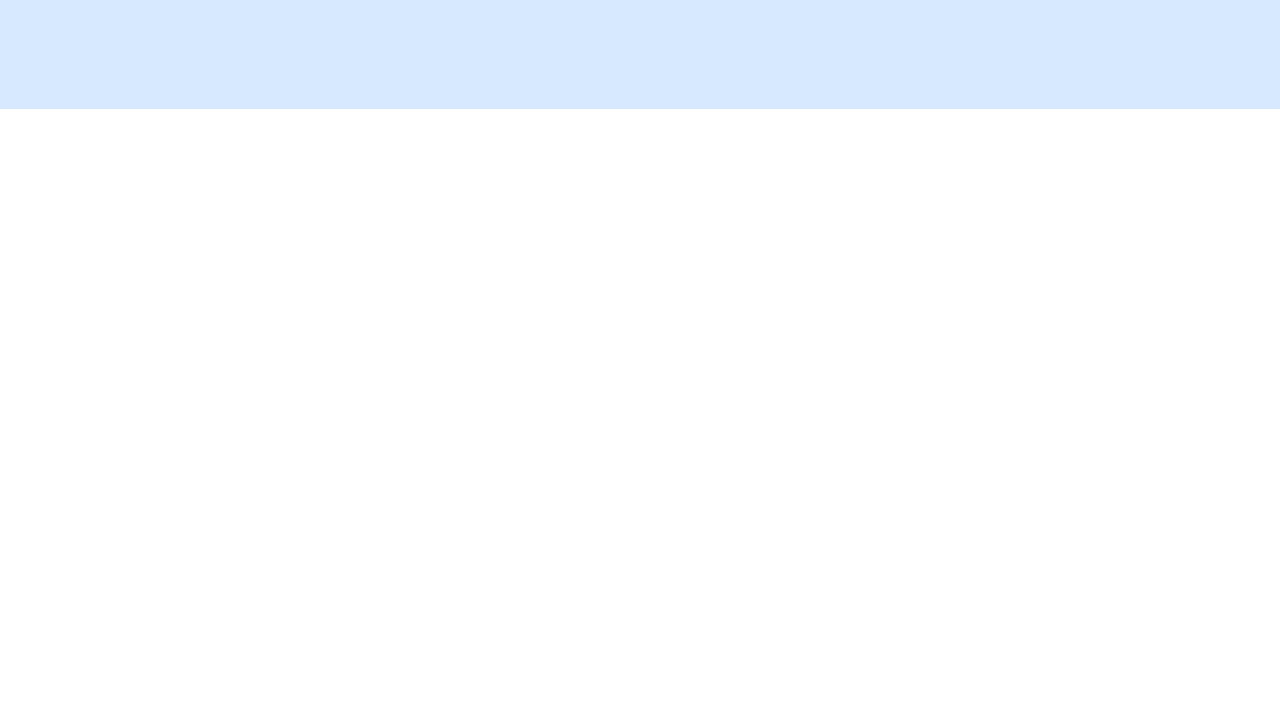
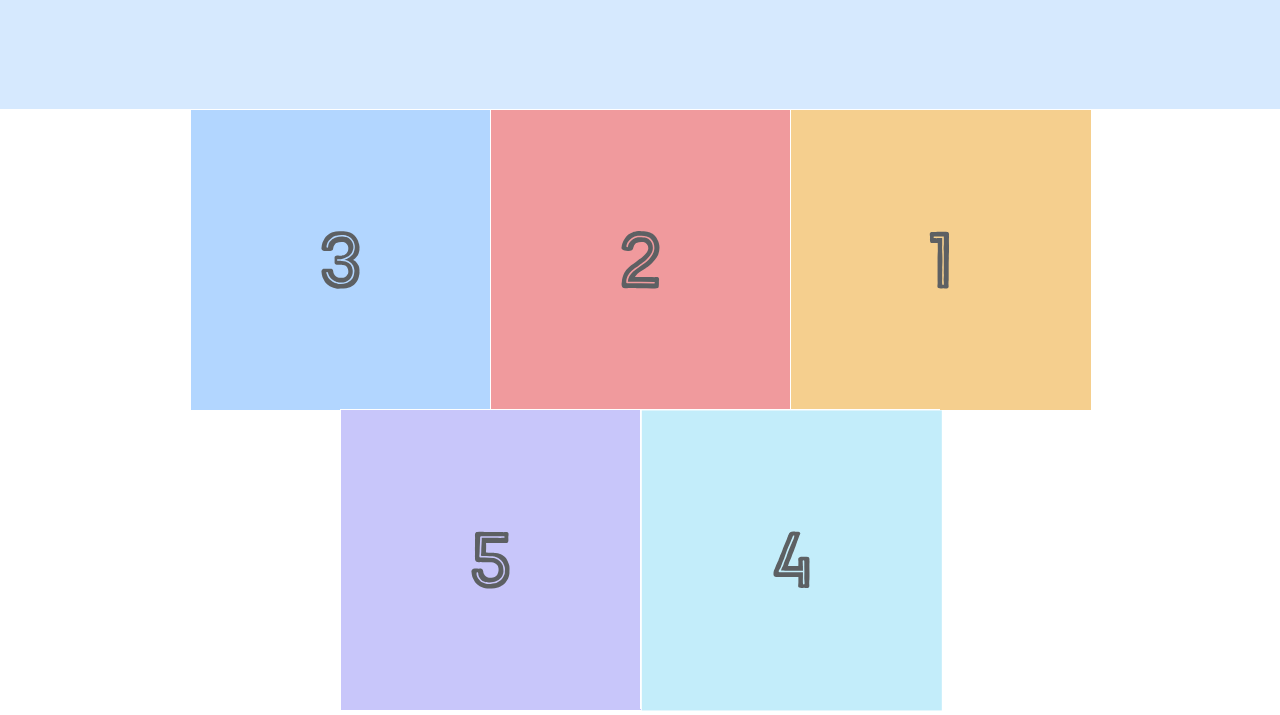
Before and after one commit to barefoot-yeti/flexbox_practice, a plain HTML site: page flexbox.html in a window 1280 px wide. Shown: the part 253-968 px from the top of the page. Before the commit the page ends 800 px from the top, so only its background shows below. Drawn offline with Linux system fonts and the light colour scheme.

Commit message:
Added photos to html and additional styling

```diff
--- a/flexbox.html
+++ b/flexbox.html
@@ -22,5 +22,27 @@
         <div class='social'><img src='images/social-icons.svg'/></div>
       </div>
     </div>
+
+    <div class='photo-grid-container'>
+      <div class='photo-grid'>
+        <div class='photo-grid-item first-item'>
+          <img src='images/one.svg'/>
+        </div>
+        <div class='photo-grid-item'>
+          <img src='images/two.svg'/>
+        </div>
+        <div class='photo-grid-item'>
+          <img src='images/three.svg'/>
+        </div>
+        <div class='photo-grid-item'>
+          <img src='images/four.svg'/>
+        </div>
+        <div class='photo-grid-item last-item'>
+          <img src='images/five.svg'/>
+        </div>
+      </div>
+
+    </div>
+
   </body>
 </html>
--- a/styles.css
+++ b/styles.css
@@ -41,4 +41,25 @@
     height: 300px;
     display: flex;
     justify-content: space-between;
+    align-items: center;  /* Add this */
   }
+
+  .photo-grid-container {
+    display: flex;
+    justify-content: center;
+  }
+
+  .photo-grid {
+    width: 900px;
+    display: flex;
+    justify-content: center;
+    flex-wrap: wrap;
+    flex-direction: row-reverse;
+    align-items: center;      /* Add this */
+  }
+
+  .photo-grid-item {
+    border: 1px solid #fff;
+    width: 300px;
+    height: 300px;
+  }
```
